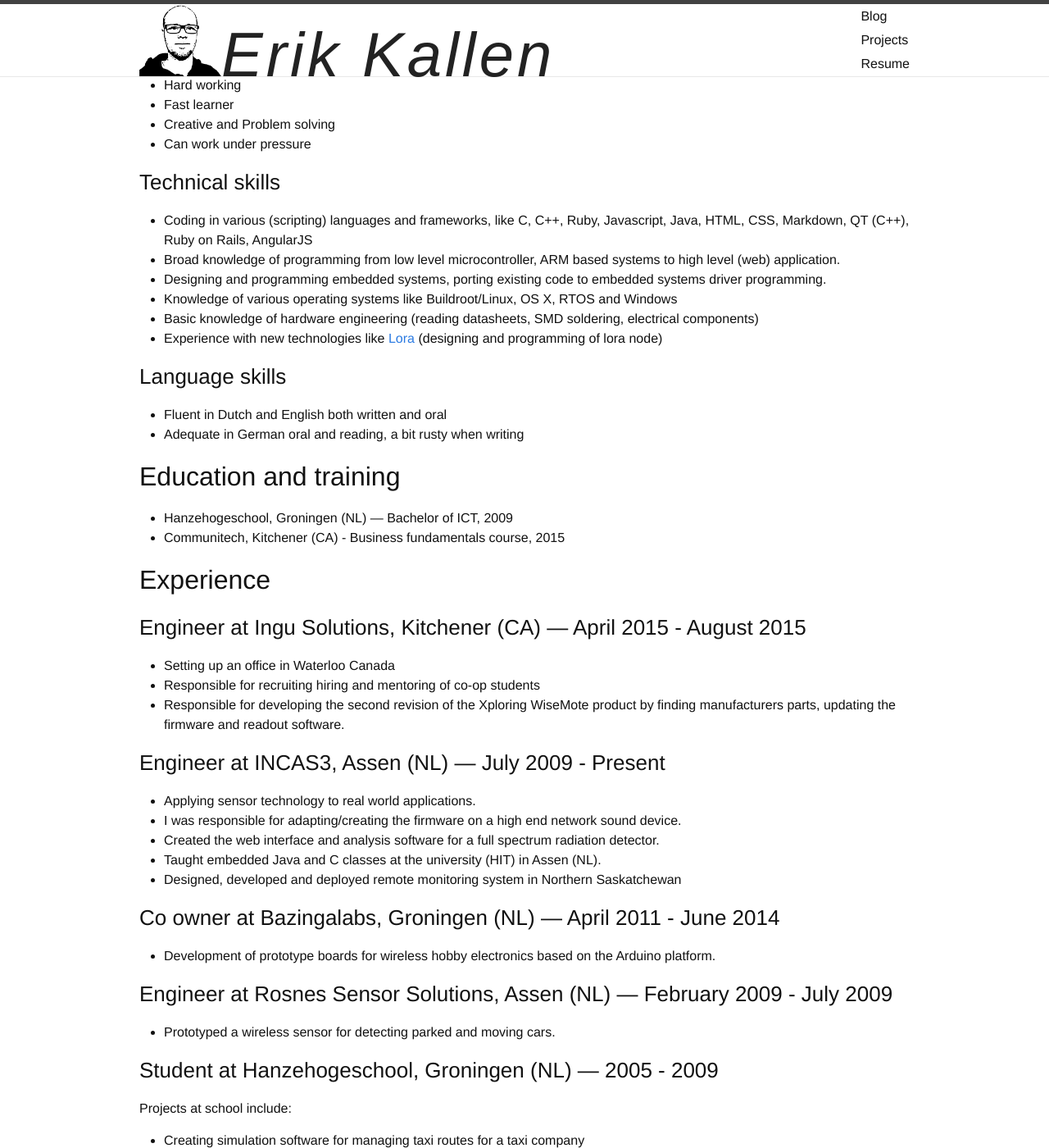
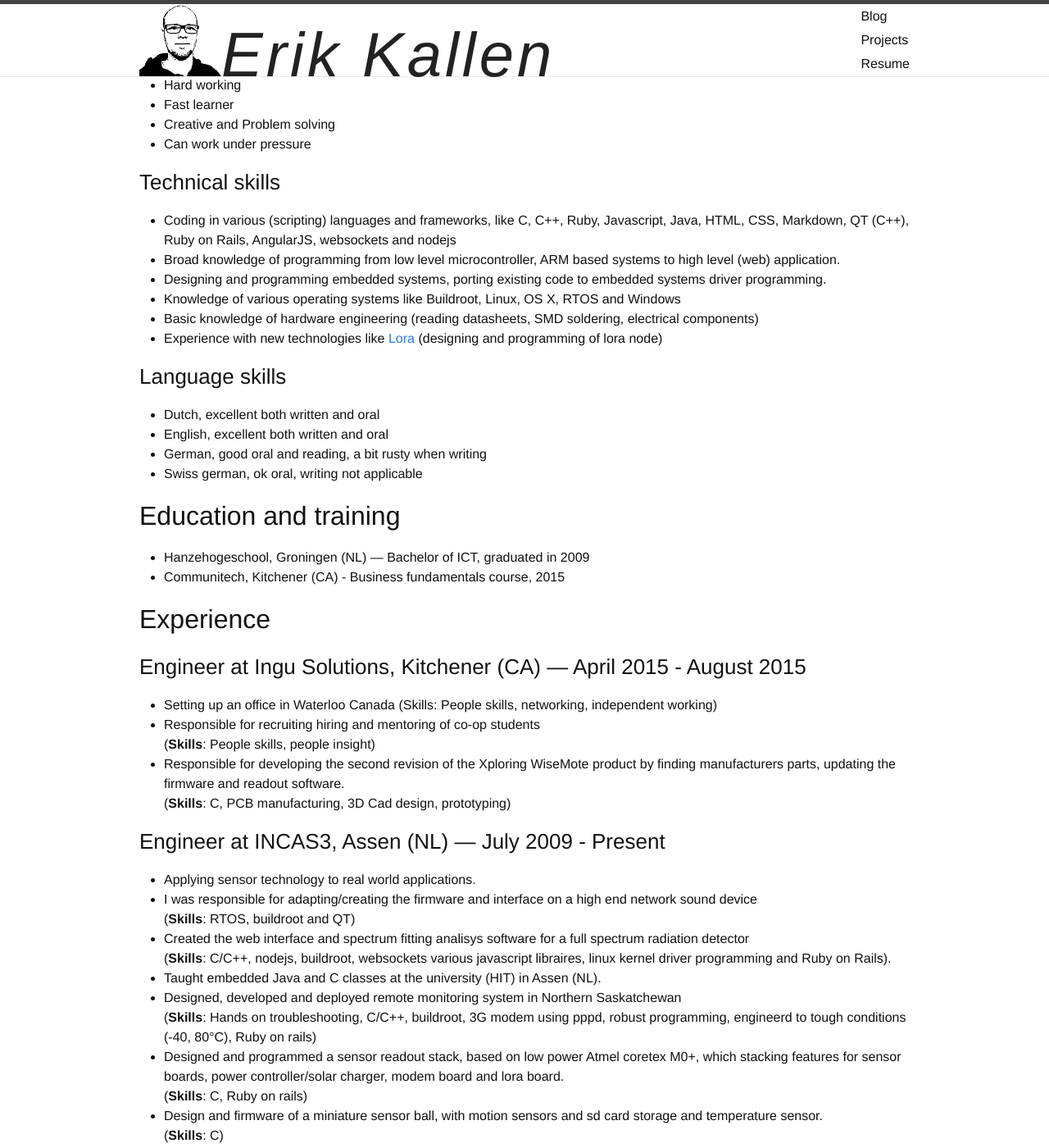
Before and after one commit to erikkallen/erikkallen.github.io, a Jekyll site: the page built from resume.md, in a window 1280 px wide and 1400 px high, scrolled down 339 px. Shown: the whole window at 82% size. Built offline with Jekyll 4.4.1, drawn with Linux system fonts in a browser that asks for light colours; some web fonts are replaced; some of the changed text lies outside the part shown.

Commit message:
Updated Resume

```diff
--- a/resume.md
+++ b/resume.md
@@ -23,45 +23,62 @@ Please use one of the social networks to get in touch with me.
 
 
 ### Technical skills
-* Coding in various (scripting) languages and frameworks, like C, C++, Ruby, Javascript, Java, HTML, CSS, Markdown, QT (C++), Ruby on Rails, AngularJS
+* Coding in various (scripting) languages and frameworks, like C, C++, Ruby, Javascript, Java, HTML, CSS, Markdown, QT (C++), Ruby on Rails, AngularJS, websockets and nodejs
 * Broad knowledge of programming from low level microcontroller, ARM based systems to high level (web) application.
 * Designing and programming embedded systems, porting existing code to embedded systems driver programming.
-* Knowledge of various operating systems like Buildroot/Linux, OS X, RTOS and Windows
+* Knowledge of various operating systems like Buildroot, Linux, OS X, RTOS and Windows
 * Basic knowledge of hardware engineering (reading datasheets, SMD soldering, electrical components)
 * Experience with new technologies like [Lora](https://www.lora-alliance.org/) (designing and programming of lora node)
 
+<div style="page-break-after: always;"></div>
+
 ### Language skills
-* Fluent in Dutch and English both written and oral
-* Adequate in German oral and reading, a bit rusty when writing
+* Dutch, excellent both written and oral
+* English, excellent both written and oral
+* German, good oral and reading, a bit rusty when writing
+* Swiss german, ok oral, writing not applicable
 
 ## Education and training
-* Hanzehogeschool, Groningen (NL) — Bachelor of ICT, 2009
+* Hanzehogeschool, Groningen (NL) — Bachelor of ICT, graduated in 2009
 * Communitech, Kitchener (CA) - Business fundamentals course, 2015
-<div style="page-break-after: always;"></div>
 
 ## Experience
 
 ### Engineer at Ingu Solutions, Kitchener (CA) — April 2015 - August 2015
-* Setting up an office in Waterloo Canada
+* Setting up an office in Waterloo Canada (Skills: People skills, networking, independent working)
 * Responsible for recruiting hiring and mentoring of co-op students
+  (**Skills**: People skills, people insight)
 * Responsible for developing the second revision of the Xploring WiseMote product by finding manufacturers parts, updating the firmware and readout software.
+  (**Skills**: C, PCB manufacturing, 3D Cad design, prototyping)
 
 ### Engineer at INCAS3, Assen (NL) — July 2009 - Present
 * Applying sensor technology to real world applications.
-* I was responsible for adapting/creating the firmware on a high end network sound device.
-* Created the web interface and analysis software for a full spectrum radiation detector.
+* I was responsible for adapting/creating the firmware and interface on a high end network sound device
+  (**Skills**: RTOS, buildroot and QT)
+* Created the web interface and spectrum fitting analisys software for a full spectrum radiation detector
+(**Skills**: C/C++, nodejs, buildroot, websockets various javascript libraires, linux kernel driver programming and Ruby on Rails).
 * Taught embedded Java and C classes at the university (HIT) in Assen (NL).
 * Designed, developed and deployed remote monitoring system in Northern Saskatchewan
+(**Skills**: Hands on troubleshooting, C/C++, buildroot, 3G modem using pppd, robust programming, engineerd to tough conditions (-40, 80&deg;C), Ruby on rails)
+* Designed and programmed a sensor readout stack, based on low power Atmel coretex M0+, which stacking features for sensor boards, power controller/solar charger, modem board and lora board.
+(**Skills**: C, Ruby on rails)
+* Design and firmware of a miniature sensor ball, with motion sensors and sd card storage and temperature sensor.
+(**Skills**: C)
 
 ### Co owner at Bazingalabs, Groningen (NL) — April 2011 - June 2014
-* Development of prototype boards for wireless hobby electronics based on the Arduino platform.
+* Development of prototype boards for wireless hobby electronics based on the Arduino platform for creating your own internet of things at home.
+(**Skills**: Business development, C, websites, soldering, bootloaders)
 
 ### Engineer at Rosnes Sensor Solutions, Assen (NL) — February 2009 - July 2009
 * Prototyped a wireless sensor for detecting parked and moving cars.
+(**Skills**: C, Sensor interfacing, 433MHz radio's)
 
 ### Student at Hanzehogeschool, Groningen (NL) — 2005 - 2009
 Projects at school include:
 
 * Creating simulation software for managing taxi routes for a taxi company
+(**Skills**: Java, Algorithms)
 * Designing, setting up and configuring a network for a school.
+(**Skills**: networking, switch management, server management)
 * Creating a Skype like application in a linux terminal.
+(**Skills**: C, gstreamer)
```
